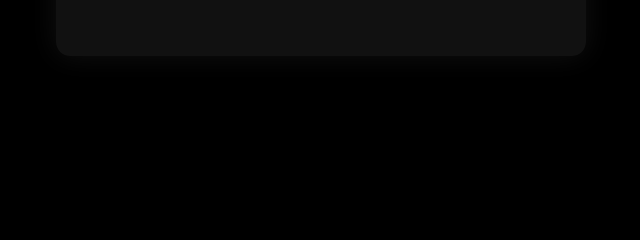
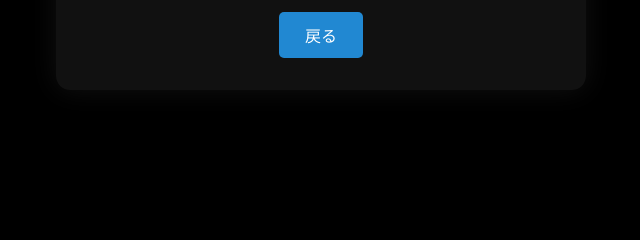
Before and after one commit to concistencyisimportant/my-flask-app, a Flask app: template templates/result.html in a window 1280 px wide. Shown: the part 458-698 px from the top of the page, without its empty margins (319-959 px from the left). Run offline with Flask 3, Linux system fonts and the light colour scheme; the template is opened without the code that fills it, so the values that code supplies are empty.

Commit message:
Update result.html menu ４

```diff
--- a/templates/result.html
+++ b/templates/result.html
@@ -33,3 +33,7 @@
             </tr>
         {% endfor %}
         </table>
+        <a href="/">戻る</a>
+    </div>
+</body>
+</html>
```
